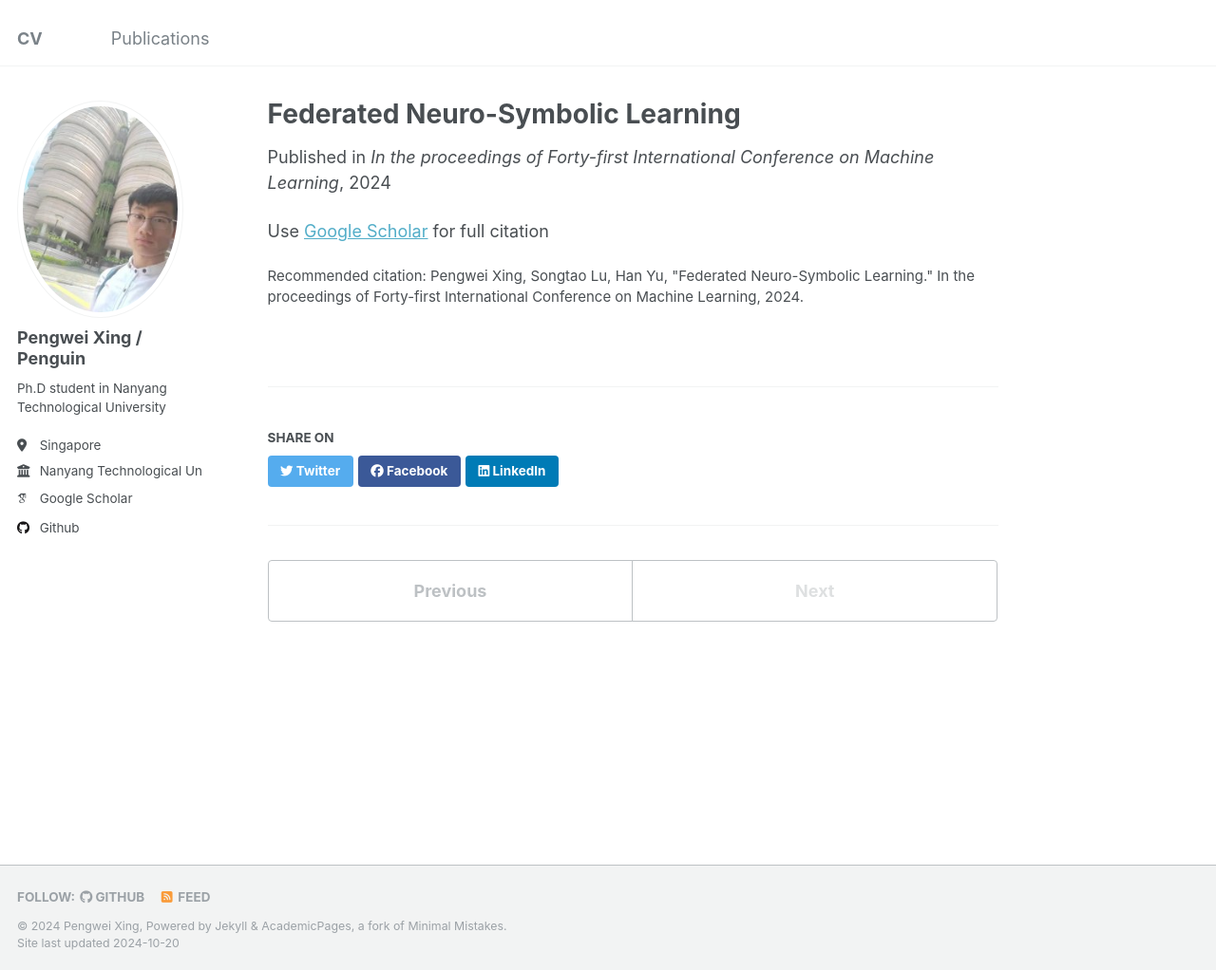
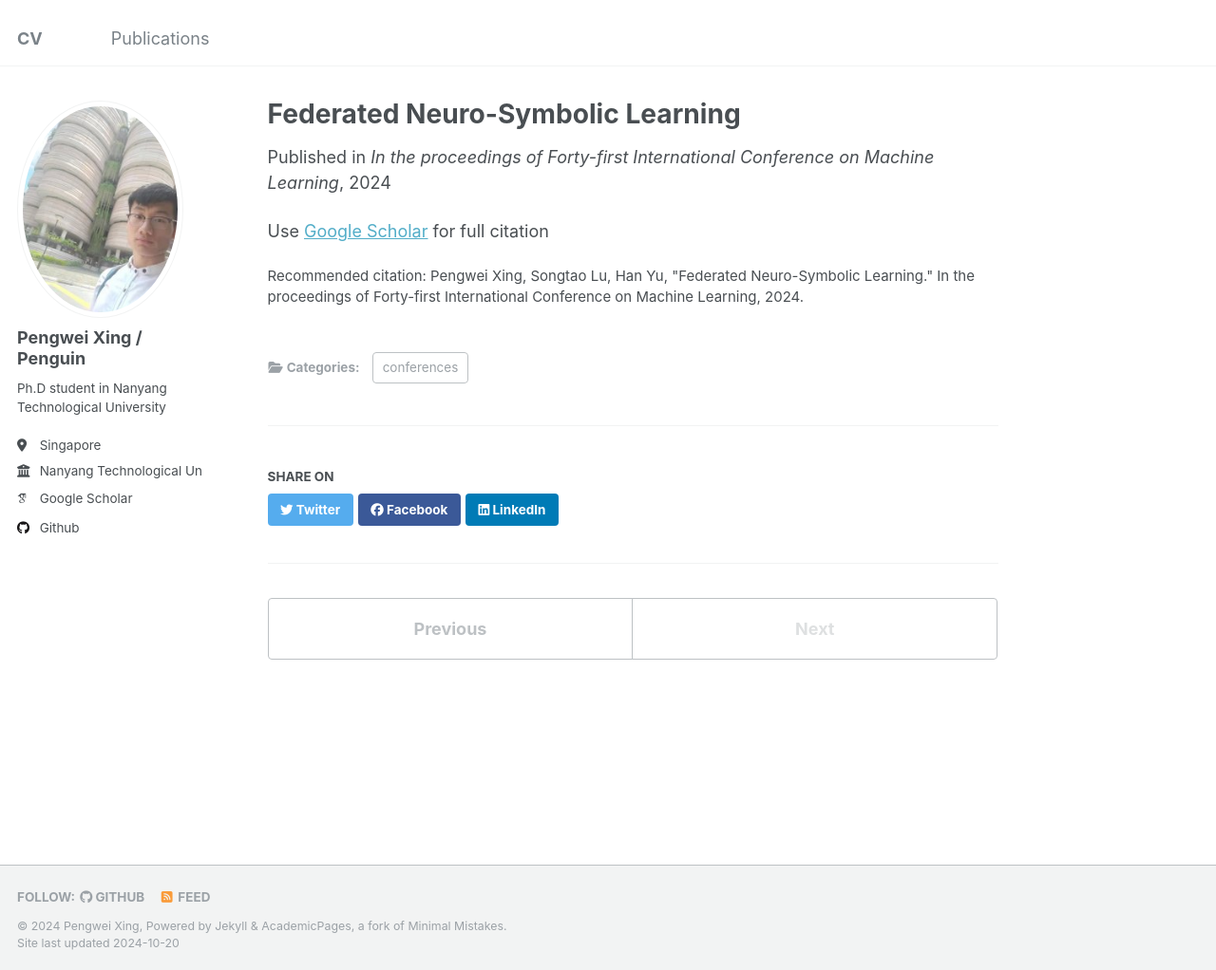
Before and after one commit to bluerxing/bluerxing.github.io, a Jekyll site: the page built from _publications/2024-01-01-Federated-Neuro-Symbolic-Learning.md, in a window 1280 px wide and 1022 px high. Shown: the whole window at 95% size. Built offline with Jekyll 4.4.1, drawn with Linux system fonts in a browser that asks for light colours; some web fonts are replaced.

Commit message:
pub update

```diff
--- a/_publications/2024-01-01-Federated-Neuro-Symbolic-Learning.md
+++ b/_publications/2024-01-01-Federated-Neuro-Symbolic-Learning.md
@@ -1,6 +1,7 @@
 ---
 title: "Federated Neuro-Symbolic Learning"
 collection: publications
+category: conferences
 permalink: /publication/2024-01-01-Federated-Neuro-Symbolic-Learning
 date: 2024-01-01
 venue: 'In the proceedings of Forty-first International Conference on Machine Learning'
```
Also changed, not shown: _publications/2022-01-01-Big-fed-Bilevel-optimization-enhanced-graph-aided-federated-learning.md (+1 -0 lines).
